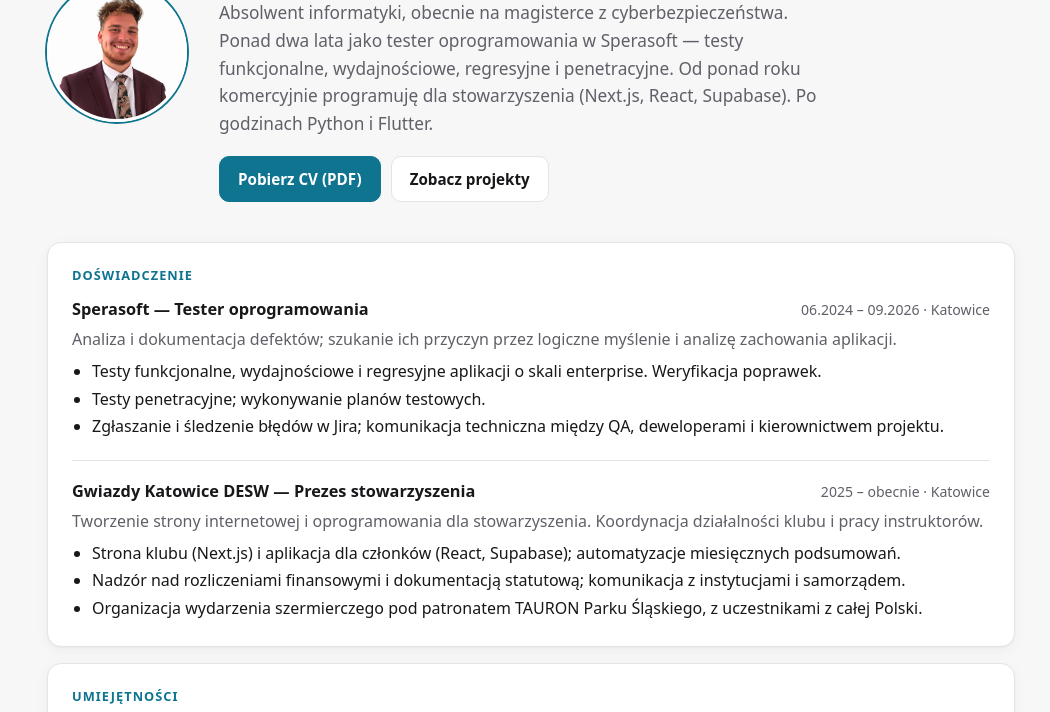
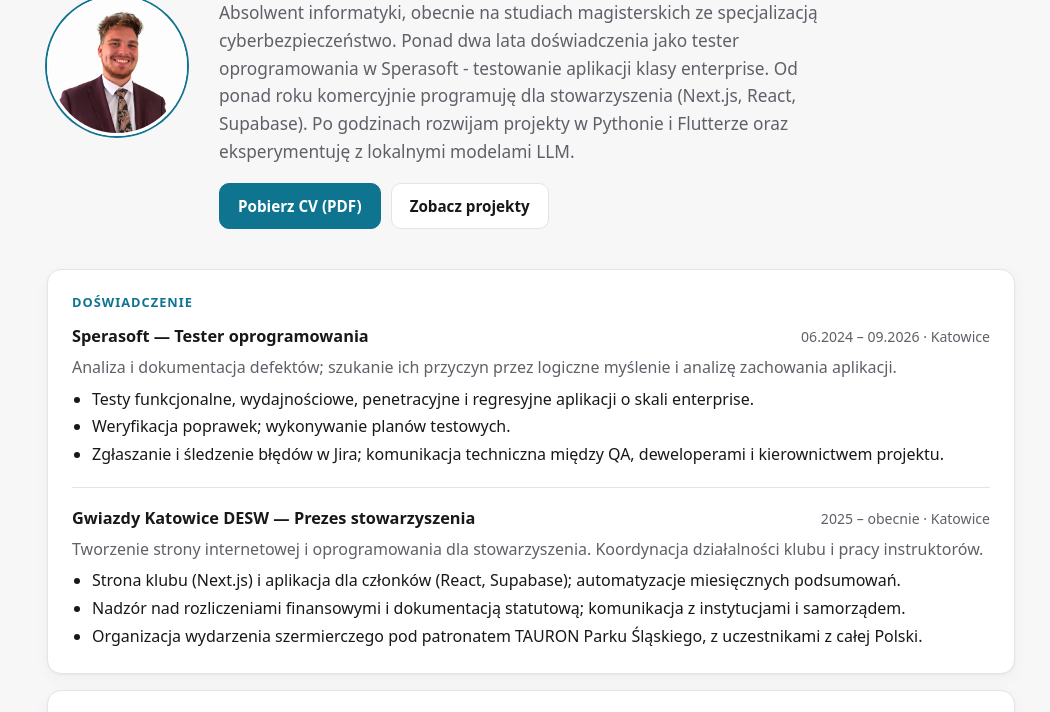
Before and after one commit to kleszczuch/Portfolio, a plain HTML site: page index.html in a window 1280 px wide. Shown: the part 203-915 px from the top of the page, without its empty margins (109-1159 px from the left). Drawn offline with Linux system fonts and the light colour scheme.

Commit message:
feat: changes

```diff
--- a/index.html
+++ b/index.html
@@ -27,10 +27,7 @@
           <p class="eyebrow">Katowice · QA / Programowanie / Audyt IT i bezpieczeństwo</p>
           <h1>Cześć, jestem Marek.</h1>
           <p class="lead">
-            Absolwent informatyki, obecnie na magisterce z cyberbezpieczeństwa.
-            Ponad dwa lata jako tester oprogramowania w Sperasoft — testy funkcjonalne, wydajnościowe,
-            regresyjne i penetracyjne. Od ponad roku komercyjnie programuję dla stowarzyszenia
-            (Next.js, React, Supabase). Po godzinach Python i Flutter.
+Absolwent informatyki, obecnie na studiach magisterskich ze specjalizacją cyberbezpieczeństwo. Ponad dwa lata doświadczenia jako tester oprogramowania w Sperasoft - testowanie aplikacji klasy enterprise. Od ponad roku komercyjnie programuję dla stowarzyszenia (Next.js, React, Supabase). Po godzinach rozwijam projekty w Pythonie i Flutterze oraz eksperymentuję z lokalnymi modelami LLM.
           </p>
           <div class="actions">
             <a class="btn primary" href="assets/Marek_Kleszcz_CV.pdf" download>Pobierz CV (PDF)</a>
@@ -46,8 +43,8 @@
             <div class="entry-head"><h3>Sperasoft — Tester oprogramowania</h3><span>06.2024 – 09.2026 · Katowice</span></div>
             <p>Analiza i dokumentacja defektów; szukanie ich przyczyn przez logiczne myślenie i analizę zachowania aplikacji.</p>
             <ul>
-              <li>Testy funkcjonalne, wydajnościowe i regresyjne aplikacji o skali enterprise. Weryfikacja poprawek.</li>
-              <li>Testy penetracyjne; wykonywanie planów testowych.</li>
+              <li>Testy funkcjonalne, wydajnościowe, penetracyjne i regresyjne aplikacji o skali enterprise.</li>
+              <li>Weryfikacja poprawek; wykonywanie planów testowych.</li>
               <li>Zgłaszanie i śledzenie błędów w Jira; komunikacja techniczna między QA, deweloperami i kierownictwem projektu.</li>
             </ul>
           </div>
```
